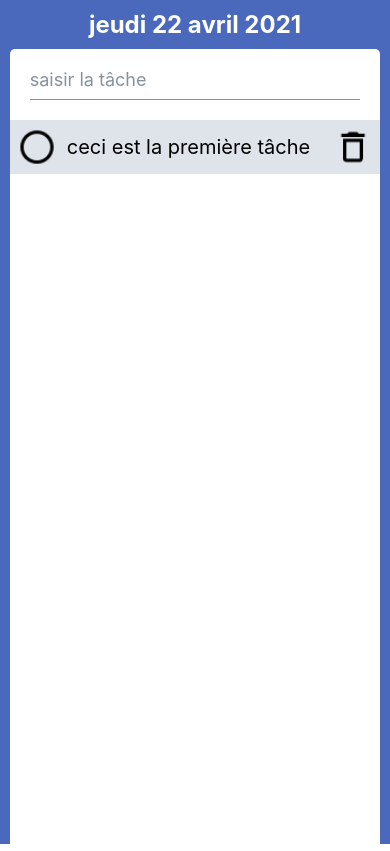
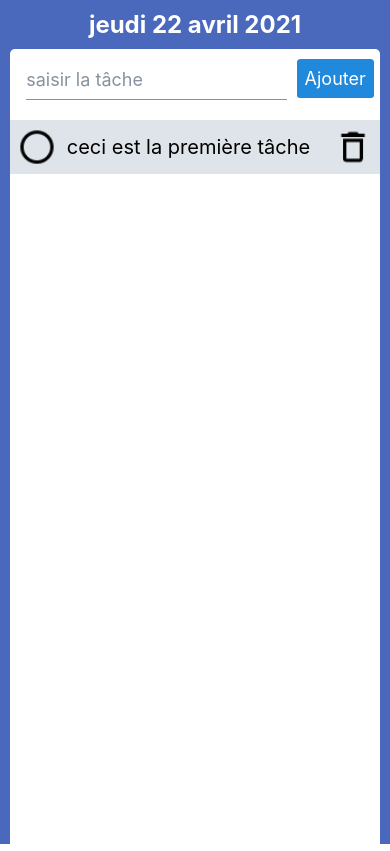
Before and after one commit to sweezup/the-todo-List, a React Native app: screen / in a window 390 px wide. Built offline with nearby package versions, Linux system fonts and the light colour scheme.

Commit message:
TaskForm test fail

```diff
--- a/App.js
+++ b/App.js
@@ -9,9 +9,9 @@ export default function App() {
   // qui va contenir la liste des tâches
   const [tasks, setTask] = useState([
     {
+      id: new Date().getTime().toString(),
       title: "ceci est la première tâche",
       completed: false,
-      id: new Date().getTime().toString(),
     },
   ]);
 
--- a/src/components/TaskEpic/TaskForm.js
+++ b/src/components/TaskEpic/TaskForm.js
@@ -1,19 +1,43 @@
 import React, { useState } from "react";
 import { View, Text, StyleSheet, TextInput } from "react-native";
-import { Input } from "react-native-elements";
+import { Input, Button } from "react-native-elements";
 
-const TaskForm = () => {
-  const [task, setTask] = useState("");
-  const _onChangeText = (task) => {
-    setTask(task);
+const TaskForm = ({ tasks }) => {
+  // variable taskTitle qui sera modifiée depuis la text input
+  const [taskTitle, setTaskTitle] = useState("");
+  // methode pour ajouter du texte depuis la text input
+  const _onChangeText = (taskTitle) => {
+    setTaskTitle(taskTitle);
+  };
+  // méthode pour ajouter une tâche lorsqu'on presse sur le bouton
+  const _onPressButton = () => {
+    console.log("XXXXXXXXXXXXXX-- TASKSFORM --XXXXXXXXXXXXXXXXXXX");
+    console.log("tasks = ", tasks);
+    console.log("taskTitle = ", taskTitle);
+    // methode
+    const newTask = {
+      id: new Date().getTime().toString(),
+      title: taskTitle,
+      completed: false,
+    };
+    console.log("newTask = ", newTask);
+    tasks.push(newTask, ...tasks);
+    //setTaskTitle("");
   };
   return (
     <View style={styles.container}>
       <Input
-        value={task}
+        value={taskTitle}
         placeholder="saisir la tâche"
         onChangeText={_onChangeText}
-        style={styles.input}
+        containerStyle={styles.input}
+      />
+      <Button
+        title="Ajouter"
+        type="solid"
+        raised={false}
+        buttonStyle={styles.btn}
+        onPress={_onPressButton}
       />
     </View>
   );
@@ -22,9 +46,14 @@ const TaskForm = () => {
 const styles = StyleSheet.create({
   container: {
     margin: 10,
+    flexDirection: "row",
+    justifyContent: "center",
   },
   input: {
-    //width: "50%",
+    width: "80%",
+  },
+  btn: {
+    //width: "60%",
   },
 });
 
--- a/src/components/TaskEpic/TasksContainer.js
+++ b/src/components/TaskEpic/TasksContainer.js
@@ -7,7 +7,7 @@ const TasksContainer = ({ tasks }) => {
   console.log("tasks [TasksContainer] = ", tasks);
   return (
     <View style={styles.container}>
-      <TaskForm />
+      <TaskForm tasks={tasks} />
       <TasksList tasks={tasks} />
     </View>
   );
```
